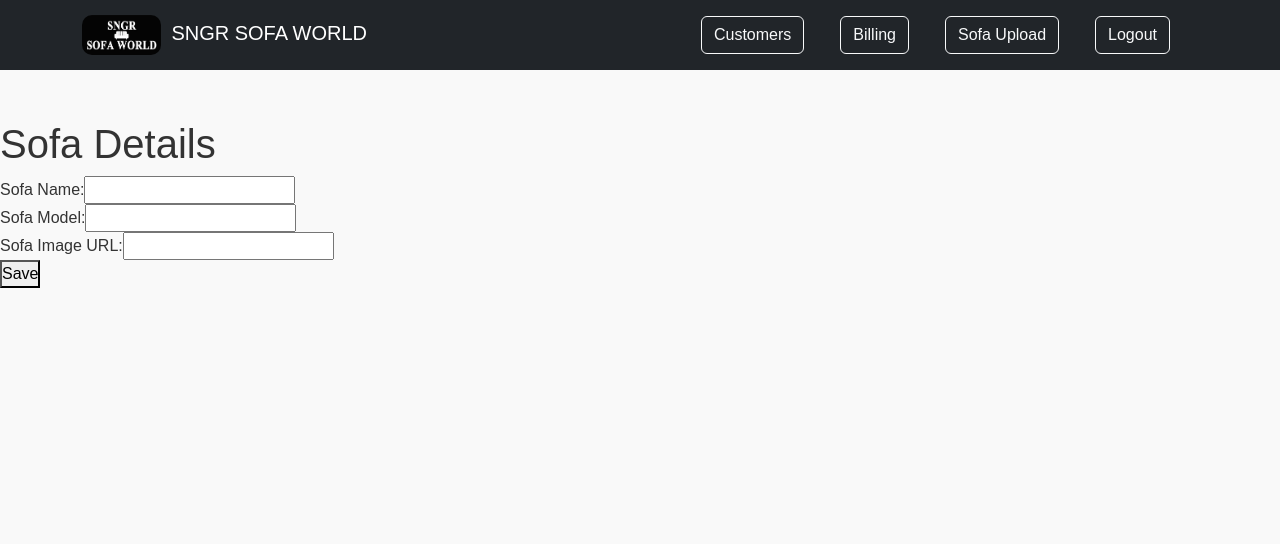
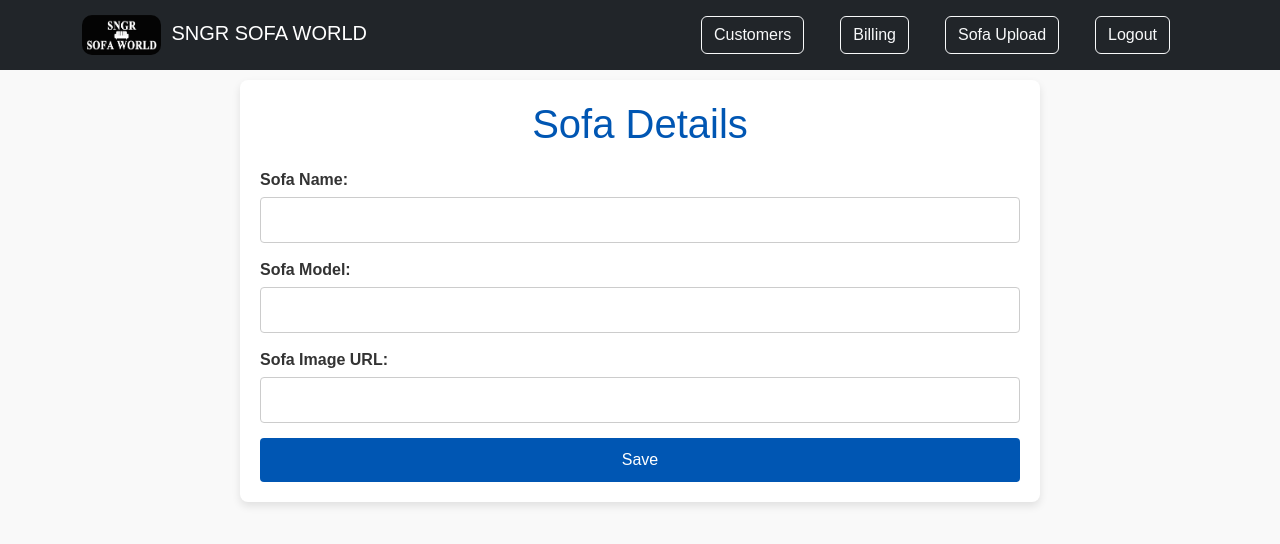
Before and after one commit to rajarammanikanta/sngrfrontend, a React (Create React App) app: page /sofaupload in a window 1280 px wide. Shown: the top 544 px of the page. Built offline with nearby package versions, Linux system fonts and the light colour scheme; sample sign-in values are in the browser's storage.

Commit message:
first commit

```diff
--- a/src/components/SofaUpload/index.css
+++ b/src/components/SofaUpload/index.css
@@ -0,0 +1,117 @@
+/* Basic resets */
+* {
+    box-sizing: border-box;
+    margin: 0;
+    padding: 0;
+  }
+
+  body {
+    font-family: Arial, sans-serif;
+    background-color: #f9f9f9;
+    color: #333;
+  }
+
+  .admin-container {
+    max-width: 800px;
+    margin: 80px auto;
+    padding: 20px;
+    background: #fff;
+    border-radius: 8px;
+    box-shadow: 0 4px 8px rgba(0, 0, 0, 0.1);
+  }
+
+  h1 {
+    text-align: center;
+    color: #0056b3;
+    margin-bottom: 20px;
+  }
+
+  .form {
+    display: flex;
+    flex-direction: column;
+  }
+
+  .form-group {
+    margin-bottom: 15px;
+  }
+
+  label {
+    font-weight: bold;
+    margin-bottom: 5px;
+  }
+
+  input {
+    padding: 10px;
+    font-size: 16px;
+    width: 100%;
+    border: 1px solid #ccc;
+    border-radius: 4px;
+  }
+
+  .submit-button {
+    padding: 10px 20px;
+    font-size: 16px;
+    color: #fff;
+    background-color: #0056b3;
+    border: none;
+    border-radius: 4px;
+    cursor: pointer;
+    transition: background-color 0.3s ease;
+  }
+
+  .submit-button:hover {
+    background-color: #004494;
+  }
+
+  .sofa-details {
+    margin-top: 20px;
+    padding: 20px;
+    background: #f1f1f1;
+    border-radius: 8px;
+    text-align: center;
+  }
+
+  .sofa-details h2 {
+    color: #0056b3;
+    margin-bottom: 15px;
+  }
+
+  .sofa-details p {
+    margin: 10px 0;
+  }
+
+  .sofa-image {
+    max-width: 100%;
+    height: auto;
+    border-radius: 8px;
+  }
+
+  /* Responsive design */
+  @media (max-width: 768px) {
+    .admin-container {
+      padding: 15px;
+    }
+
+    h1 {
+      font-size: 24px;
+    }
+
+    input,
+    .submit-button {
+      font-size: 14px;
+    }
+
+    .sofa-details {
+      padding: 15px;
+    }
+  }
+
+  @media (max-width: 480px) {
+    h1 {
+      font-size: 20px;
+    }
+
+    .sofa-details h2 {
+      font-size: 18px;
+    }
+  }
--- a/src/components/SofaUpload/index.js
+++ b/src/components/SofaUpload/index.js
@@ -81,7 +81,7 @@ class SofaUpload extends Component {
 
           {sofaDetails && (
             <div className="sofa-details">
-              <h2>Home</h2>
+              <h2>Sofa Preview</h2>
               <p><strong>Name:</strong> {sofaDetails.name}</p>
               <p><strong>Model:</strong> {sofaDetails.model}</p>
               <img src={sofaDetails.image} alt="Sofa" className="sofa-image"/>
```
